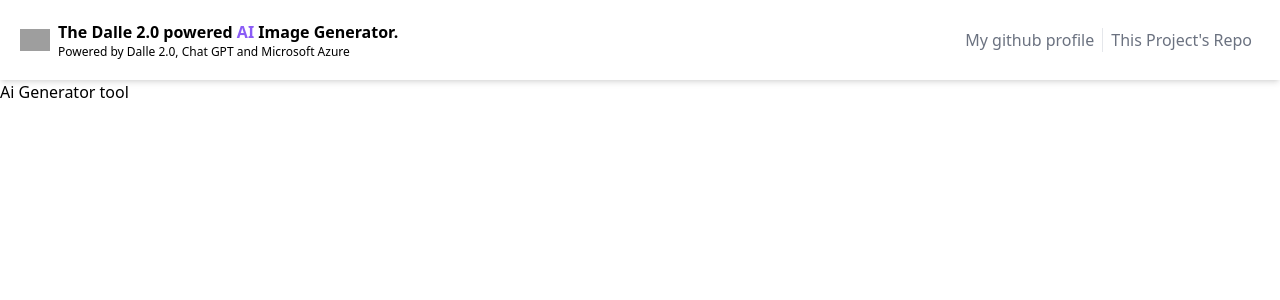
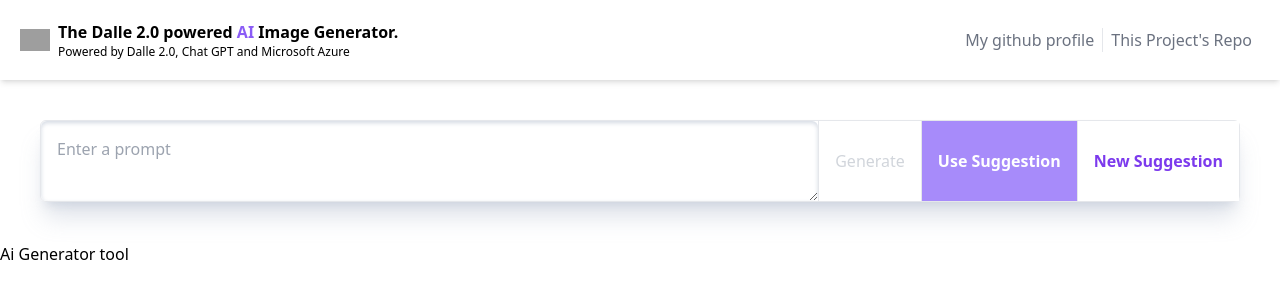
Before and after one commit to gsinghg19/Dalle_project, a Next.js app: page / in a window 1280 px wide. Shown: the top 300 px of the page. Built offline with nearby package versions, Linux system fonts and the light colour scheme; grey boxes are pictures that could not be loaded.

Commit message:
feature: added form section and buttons for user input prompt section.

```diff
--- a/app/layout.tsx
+++ b/app/layout.tsx
@@ -1,5 +1,6 @@
 import Header from "@/components/Header";
 import "../styles/globals.css";
+import PromptInput from "@/components/PromptInput";
 
 export const metadata = {
   title: "Create Next App",
@@ -14,10 +15,8 @@
   return (
     <html lang="en">
       <body>
-        {/*header*/}
         <Header />
-
-        {/*Prompt input*/}
+        <PromptInput />
         {children}
       </body>
     </html>
--- /dev/null
+++ b/components/PromptInput.tsx
@@ -0,0 +1,40 @@
+"use client";
+
+import { useState } from "react";
+
+function PromptInput() {
+  const [input, setInput] = useState("");
+
+  return (
+    <div className="m-10">
+      <form className="flex flex-col lg:flex-row shadow-xl shadow-slate-400/30 border rounded-md lg:divide-x ">
+        <textarea
+          value={input}
+          onChange={(e) => {
+            setInput(e.target.value);
+          }}
+          placeholder="Enter a prompt"
+          className="flex-1 p-4 outline-none rounded-md shadow-inner shadow-slate-400/40"
+        />
+        <button
+          type="submit"
+          className={`p-4 ${
+            input
+              ? "bg-violet-500 text-white transition-colors duration-200"
+              : "text-gray-300 cursor-not-allowed"
+          }`}
+        >
+          Generate
+        </button>
+        <button className="p-4 bg-violet-400 text-white transition-colors duration-200 font-bold disabled:text-gray-300 disabled:cursor-not-allowed disabled:bg-gray-400">
+          Use Suggestion
+        </button>
+        <button className="p-4 bg-white text-violet-600 transition-colors duration-200 font-bold disabled:text-gray-300 disabled:cursor-not-allowed disabled:bg-gray-400">
+          New Suggestion
+        </button>
+      </form>
+    </div>
+  );
+}
+
+export default PromptInput;
```
